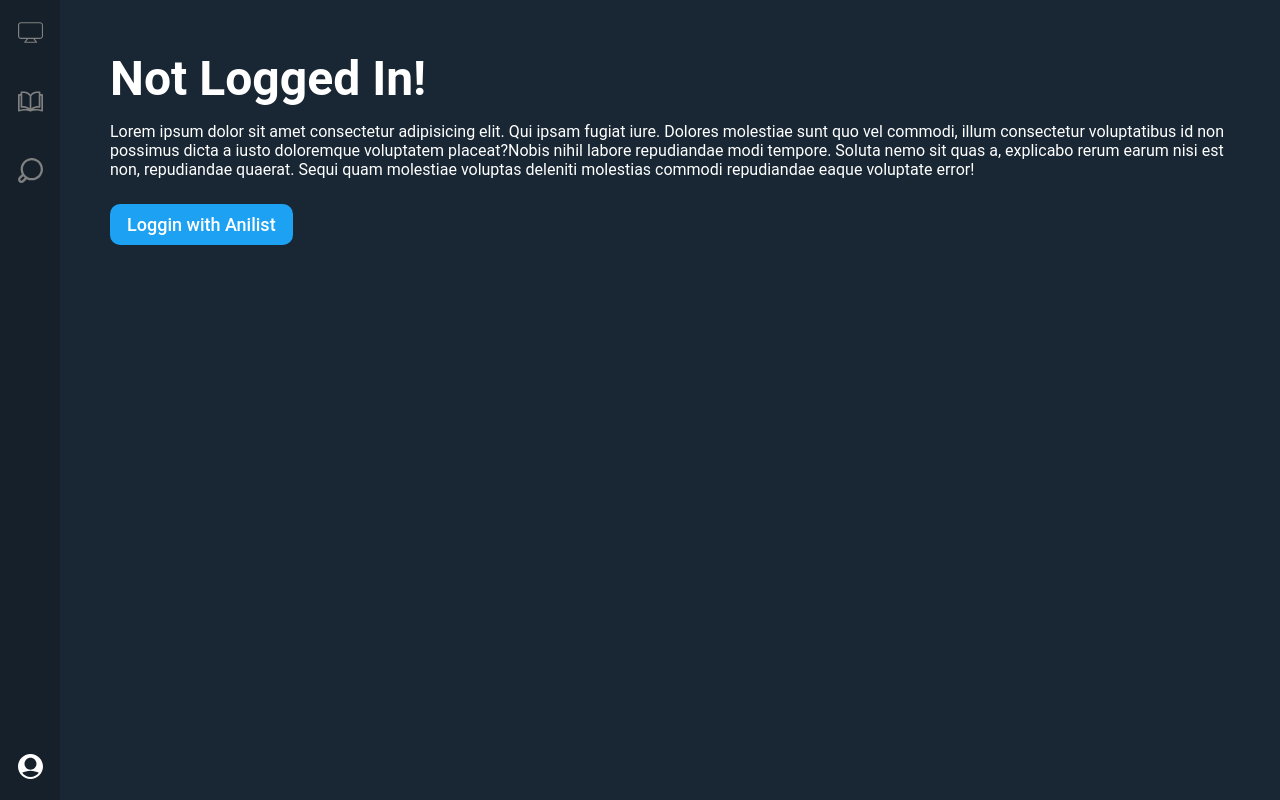
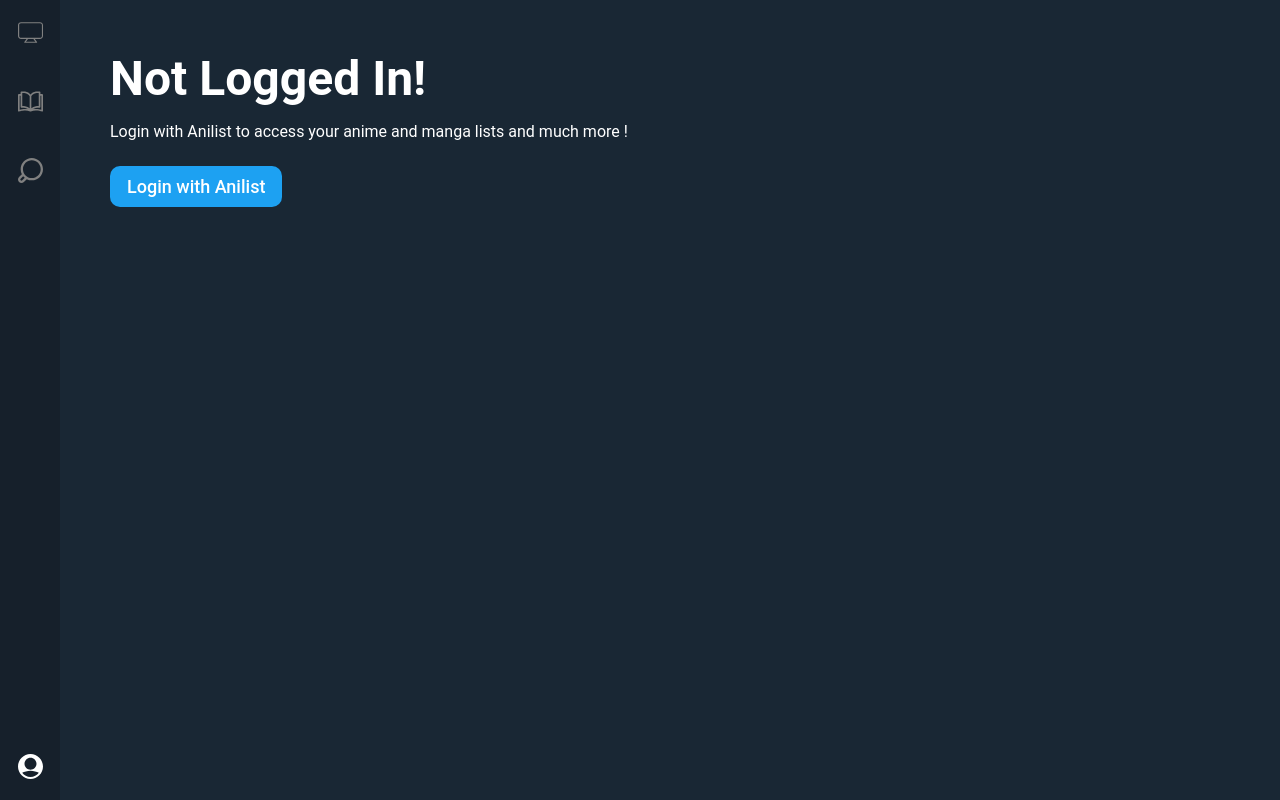
Before and after one commit to Dastamn/anilist-client, a React (Create React App) app: page /user in a window 1280 px wide. Built offline with nearby package versions, Linux system fonts and the light colour scheme; no server answers.

Commit message:
fixed typo in user page, updated login text

```diff
--- a/src/pages/User.tsx
+++ b/src/pages/User.tsx
@@ -17,19 +17,14 @@
       <div className="no-auth">
         <h1>Not Logged In!</h1>
         <p>
-          Lorem ipsum dolor sit amet consectetur adipisicing elit. Qui ipsam
-          fugiat iure. Dolores molestiae sunt quo vel commodi, illum consectetur
-          voluptatibus id non possimus dicta a iusto doloremque voluptatem
-          placeat?Nobis nihil labore repudiandae modi tempore. Soluta nemo sit
-          quas a, explicabo rerum earum nisi est non, repudiandae quaerat. Sequi
-          quam molestiae voluptas deleniti molestias commodi repudiandae eaque
-          voluptate error!
+          Login with Anilist to access your anime and manga lists and much more
+          !
         </p>
         <button className="primary-btn">
           <a
             href={`https://anilist.co/api/v2/oauth/authorize?client_id=${process.env.REACT_APP_ID}&response_type=token`}
           >
-            Loggin with Anilist
+            Login with Anilist
           </a>
         </button>
       </div>
```
